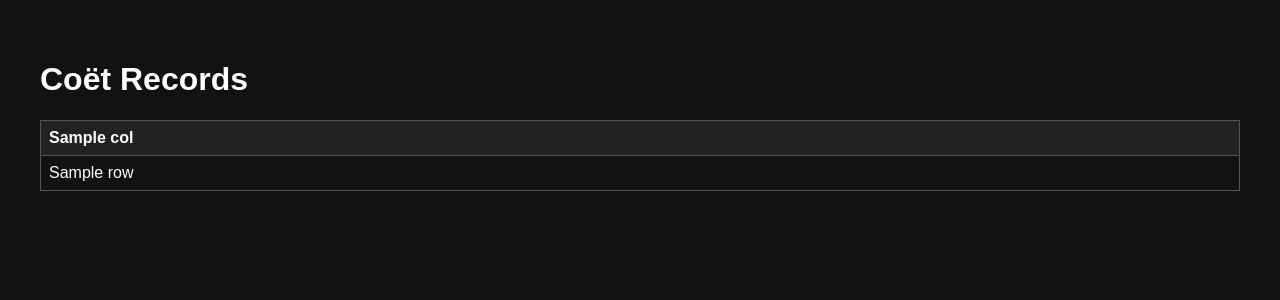
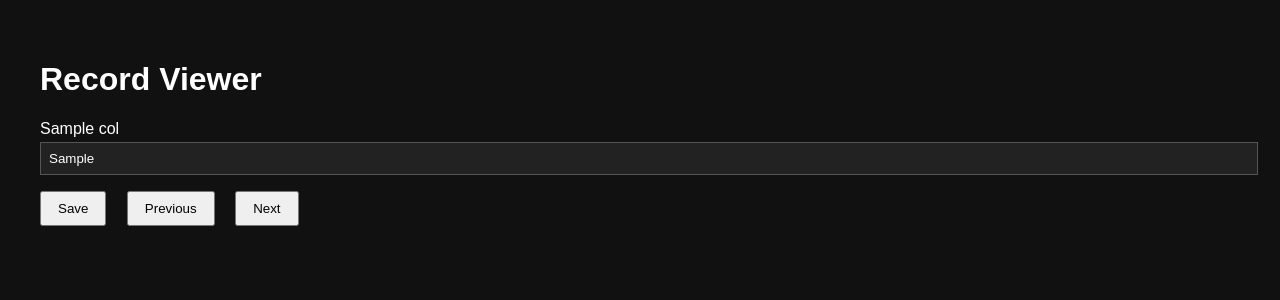
Before and after one commit to hjansonah/lequipier, a Flask app: template templates/record.html in a window 1280 px wide. Shown: the top 300 px of the page. Run offline with Flask 3, Linux system fonts and the light colour scheme; the template is opened without the code that fills it: most values are stand-ins (such as "Sample title", 1, 10 or a date in 2020); some libraries are stand-ins or nearby versions.

Commit message:
unique record view

```diff
--- a/app.py
+++ b/app.py
@@ -32,10 +32,45 @@ def index():
         cur.close()
         conn.close()
 
-        return render_template("record.html", rows=rows, columns=columns)
+        return render_template("recordeditable.html", rows=rows, columns=columns)
 
     except Exception as e:
         return f"An error occurred: {e}"
 
+@app.route("/update_records", methods=["POST"])
+def update_records():
+    try:
+        data = request.json
+        updates = data.get("updates", [])
+
+        conn = psycopg2.connect(**conn_params)
+        cur = conn.cursor()
+
+        for row in updates:
+            row_id = row.get("ID")
+            if not row_id:
+                continue
+
+            columns = [k for k in row.keys() if k != "ID" and k != "last_reviewed"]
+            values = [row[col] for col in columns]
+
+            # Add last_reviewed = now() to the query
+            set_clause = ", ".join([f'"{col}" = %s' for col in columns])
+            if set_clause:
+                set_clause += ', '
+            set_clause += '"last_reviewed" = NOW()'
+
+            query = f'UPDATE "coets_appended" SET {set_clause} WHERE "ID" = %s'
+            cur.execute(query, values + [row_id])
+
+        conn.commit()
+        cur.close()
+        conn.close()
+        return jsonify({"message": "Records updated successfully."})
+
+    except Exception as e:
+        return jsonify({"message": f"Error updating records: {e}"}), 500
+
+
 if __name__ == "__main__":
     app.run(debug=True)
--- a/templates/record.html
+++ b/templates/record.html
@@ -2,34 +2,62 @@
 <html lang="en">
 <head>
     <meta charset="UTF-8">
-    <title>Coët Records</title>
+    <title>Coët Record Viewer</title>
     <style>
         body { font-family: Arial, sans-serif; background-color: #111; color: #fff; padding: 2rem; }
-        table { width: 100%; border-collapse: collapse; margin-top: 1rem; }
-        th, td { padding: 0.5rem; border: 1px solid #555; text-align: left; }
-        th { background-color: #222; }
-        tr:nth-child(even) { background-color: #1a1a1a; }
+        label { display: block; margin-top: 1rem; }
+        input, textarea { width: 100%; padding: 0.5rem; margin-top: 0.25rem; background: #222; color: #fff; border: 1px solid #555; }
+        input[readonly] { background-color: #333; }
+        button { margin-top: 1rem; padding: 0.5rem 1rem; margin-right: 1rem; }
     </style>
 </head>
 <body>
-    <h1>Coët Records</h1>
-    <table>
-        <thead>
-            <tr>
-                {% for col in columns %}
-                    <th>{{ col }}</th>
-                {% endfor %}
-            </tr>
-        </thead>
-        <tbody>
-            {% for row in rows %}
-                <tr>
-                    {% for col in columns %}
-                        <td>{{ row[col] }}</td>
-                    {% endfor %}
-                </tr>
-            {% endfor %}
-        </tbody>
-    </table>
+    <h1>Record Viewer</h1>
+
+    <div id="recordContainer">
+        {% for col in columns %}
+            <label>{{ col }}
+                <input
+                    type="text"
+                    name="{{ col }}"
+                    value="{{ current_record[col] }}"
+                    {% if col == 'ID' %} readonly {% endif %}
+                >
+            </label>
+        {% endfor %}
+    </div>
+
+    <button onclick="saveRecord()">Save</button>
+    <button onclick="navigateRecord('prev')">Previous</button>
+    <button onclick="navigateRecord('next')">Next</button>
+
+    <script>
+        function getFormData() {
+            const inputs = document.querySelectorAll('#recordContainer input');
+            const data = {};
+            inputs.forEach(input => {
+                data[input.name] = input.value.trim();
+            });
+            return data;
+        }
+
+        function saveRecord() {
+            const record = getFormData();
+
+            fetch('/update_record', {
+                method: 'POST',
+                headers: { 'Content-Type': 'application/json' },
+                body: JSON.stringify(record)
+            })
+            .then(response => response.json())
+            .then(data => alert(data.message))
+            .catch(error => alert('Error: ' + error));
+        }
+
+        function navigateRecord(direction) {
+            const currentId = document.querySelector('input[name="ID"]').value;
+            window.location.href = `/view_record/${direction}/${currentId}`;
+        }
+    </script>
 </body>
 </html>
```
